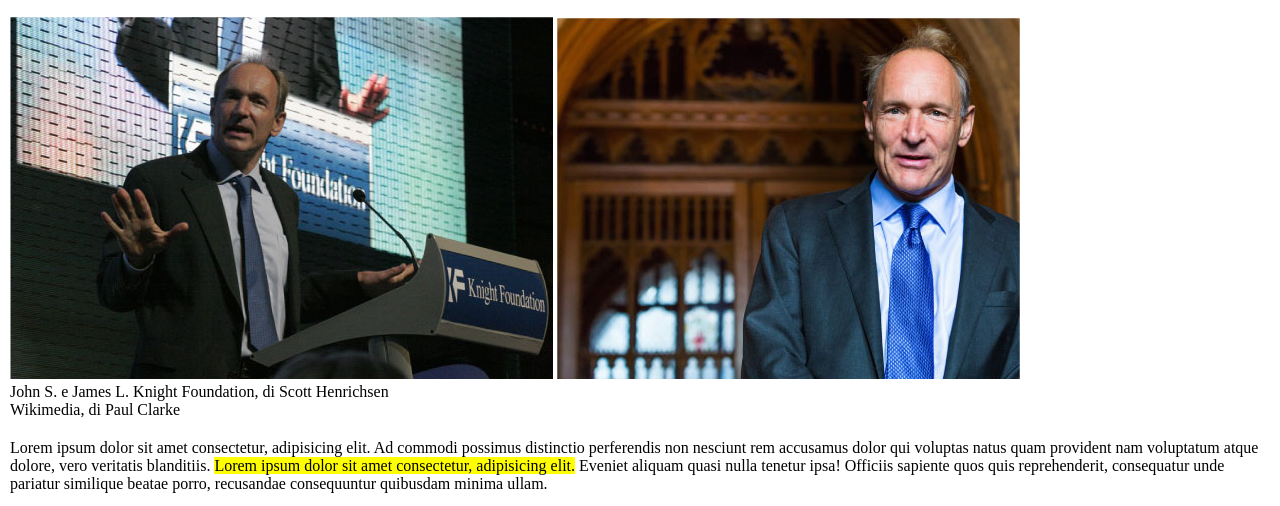
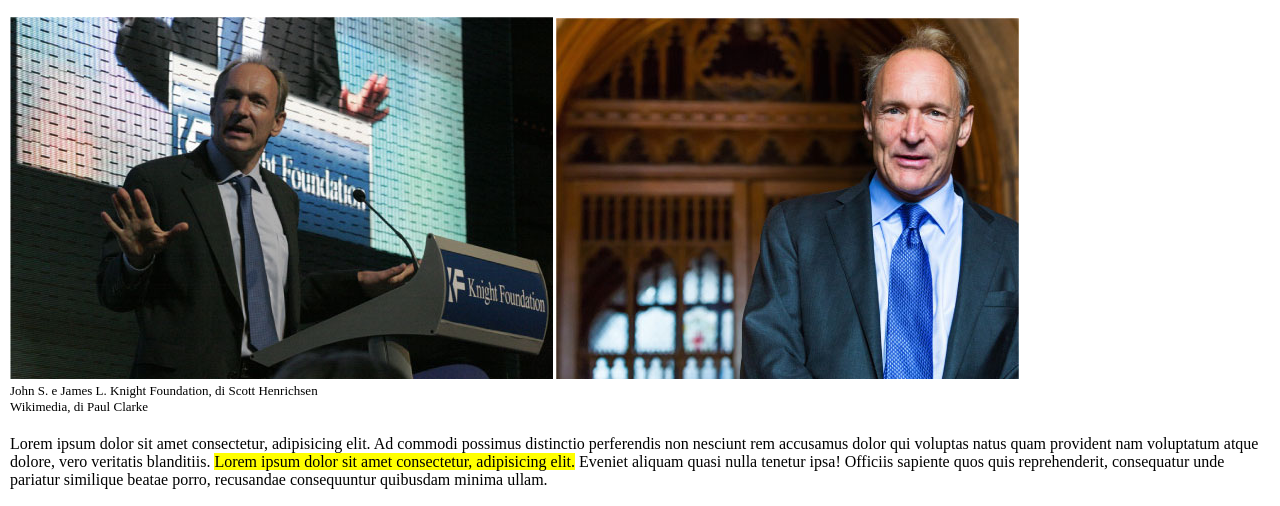
Before and after one commit to 8devil3/html-css-booleaner, a plain HTML site: page index.html in a window 1280 px wide. Shown: the part 258-764 px from the top of the page. Drawn offline with Linux system fonts and the light colour scheme.

Commit message:
corretta font-size delle didascalie

```diff
--- a/style.css
+++ b/style.css
@@ -2,6 +2,7 @@ body {
     padding: 0;
     margin: 0;
     font-family: 'Times New Roman', serif;
+    font-size: 16px;
     color: black;
 }
 
@@ -62,6 +63,7 @@ main, footer {
 
 figure {
     margin: 20px 0 0 0;
+    font-size: 13px;
 }
 
 #logo {
```
